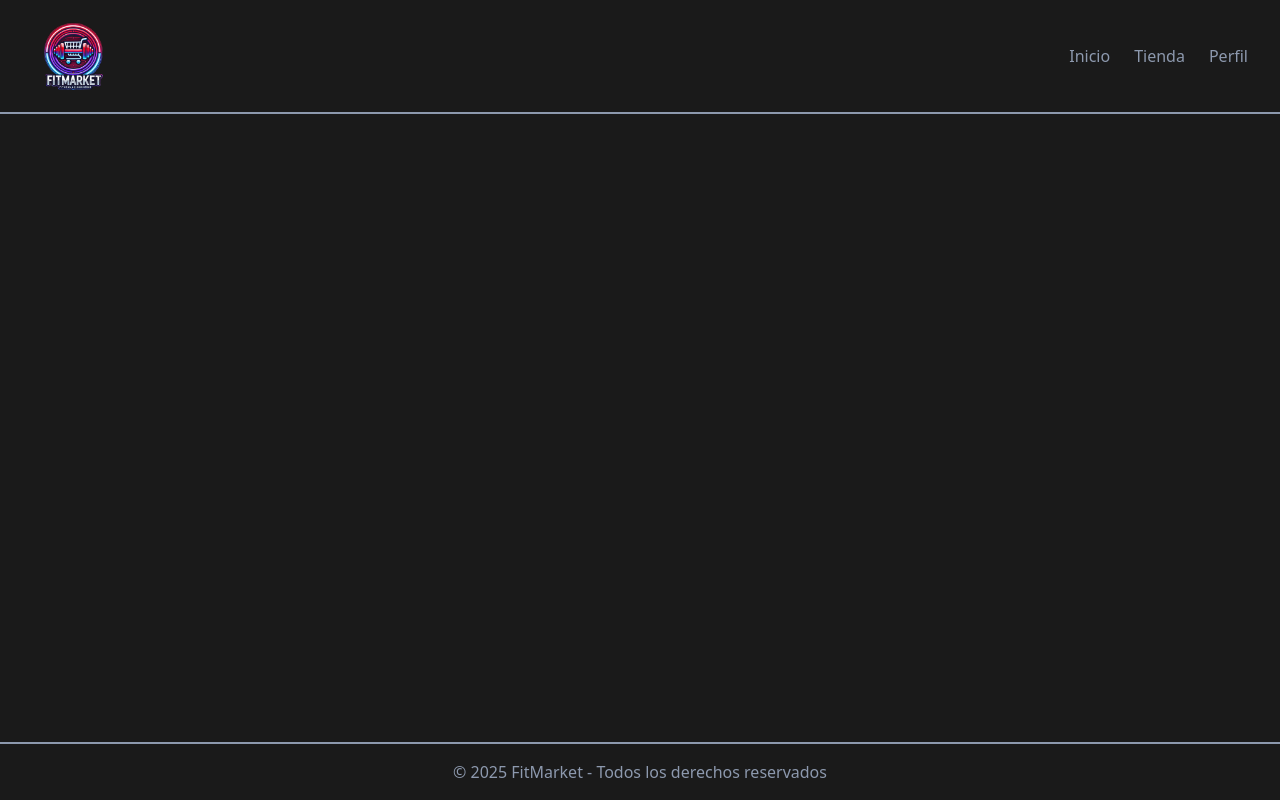
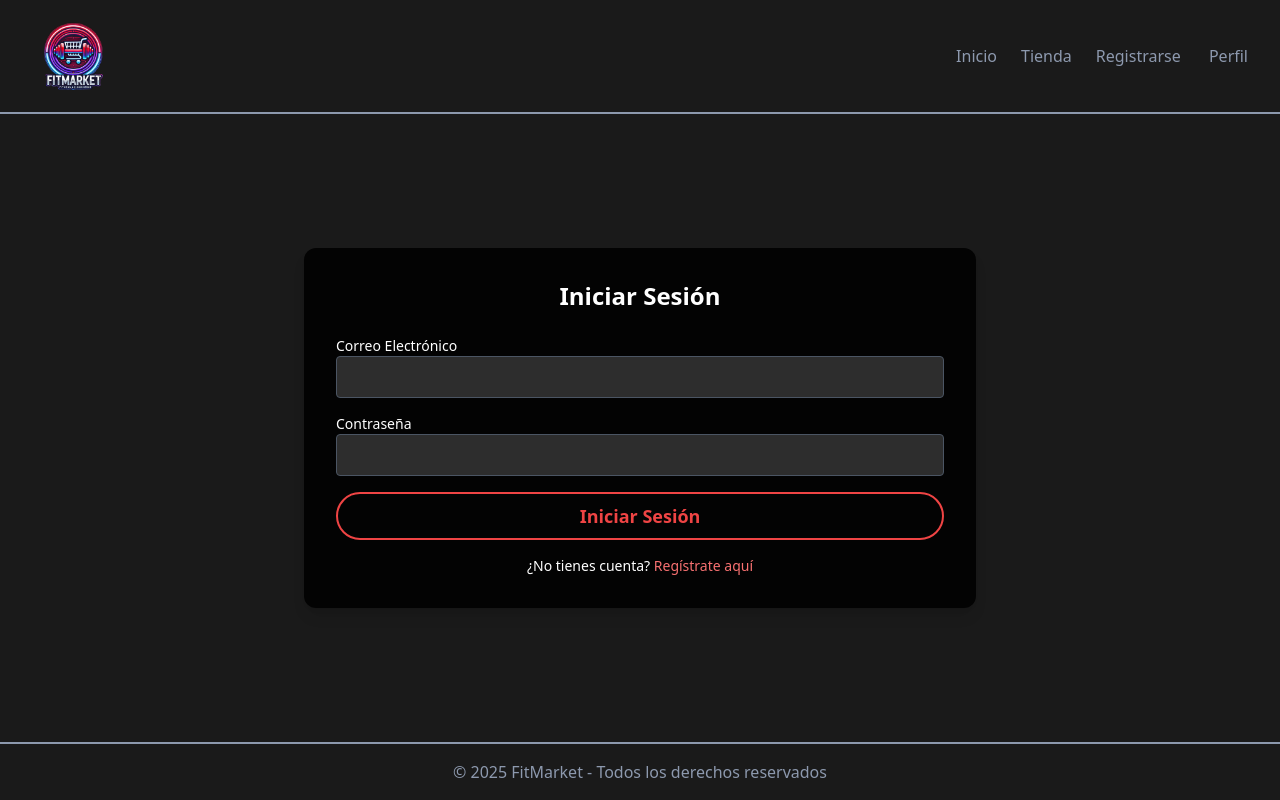
Before and after one commit to FelipeCaroca1/FitMarket, a React (Vite) app in the folder frontend/: page /login in a window 1280 px wide. Built offline with nearby package versions, Linux system fonts and the light colour scheme.

Commit message:
Páginas de Registro/Login

```diff
--- a/frontend/src/App.jsx
+++ b/frontend/src/App.jsx
@@ -2,6 +2,8 @@ import Layout from "./components/Layout/Layout";
 import { Routes, Route } from "react-router-dom";
 import Home from "./pages/Home";
 import Shop from "./pages/Shop";
+import Register from "./pages/Register";
+import Login from "./pages/Login";
 import PrivateRoutes from "./routes/PrivateRoutes";
 
 function App() {
@@ -11,6 +13,8 @@ function App() {
         {/* Rutas Públicas */}
         <Route path="/" element={<Home />} />
         <Route path="/shop" element={<Shop />} />
+        <Route path="/register" element={<Register />} />
+        <Route path="/login" element={<Login />} />
 
         {/* Rutas Privadas (aún sin páginas definidas) */}
         <Route
--- /dev/null
+++ b/frontend/src/components/Button.jsx
@@ -0,0 +1,27 @@
+import PropTypes from "prop-types";
+
+const Button = ({ children, type, onClick }) => {
+  return (
+    <button
+      type={type}
+      onClick={onClick}
+      className="w-full py-2 px-6 rounded-full border-2 border-red-500 text-red-500
+                 hover:bg-red-500 hover:text-white transition-all duration-300 text-lg font-semibold"
+    >
+      {children}
+    </button>
+  );
+};
+
+Button.propTypes = {
+  children: PropTypes.node.isRequired,
+  type: PropTypes.string,
+  onClick: PropTypes.func,
+};
+
+Button.defaultProps = {
+  type: "button",
+  onClick: () => {},
+};
+
+export default Button;
--- a/frontend/src/components/Layout/Layout.jsx
+++ b/frontend/src/components/Layout/Layout.jsx
@@ -4,13 +4,12 @@ import Footer from "./Footer";
 
 const Layout = ({ children }) => {
   return (
-    <div className="bg-background min-h-screen flex flex-col">
+    <div className="bg-background flex flex-col min-h-screen">
       <Navbar />
-      {/* 🔥 FIX: Esto garantiza que el contenido ocupe el espacio suficiente */}
-      <main className="flex-grow flex flex-col justify-center items-center w-full px-8">
+      <main className="flex-1 flex flex-col justify-center items-center w-full px-8">
         {children}
       </main>
-      <Footer />
+      <Footer className="mt-auto" />
     </div>
   );
 };
--- a/frontend/src/components/Layout/Navbar.jsx
+++ b/frontend/src/components/Layout/Navbar.jsx
@@ -10,6 +10,7 @@ const Navbar = () => {
       <div className="space-x-6">
         <Link to="/" className="text-textSecondary hover:text-primary transition-colors">Inicio</Link>
         <Link to="/shop" className="text-textSecondary hover:text-primary transition-colors">Tienda</Link>
+        <Link to="/register" className="text-textSecondary hover:text-primary transition-colors">Registrarse</Link> {/* ✅ Agregado */}
         <Link to="/profile" className="text-textSecondary hover:text-primary transition-colors">Perfil</Link>
       </div>
     </nav>
--- /dev/null
+++ b/frontend/src/pages/Login.jsx
@@ -0,0 +1,60 @@
+import { useState } from "react";
+import { Link } from "react-router-dom";
+import Button from "../components/Button"; // Botón reutilizable
+
+const Login = () => {
+  const [formData, setFormData] = useState({
+    email: "",
+    password: "",
+  });
+
+  const handleChange = (e) => {
+    setFormData({ ...formData, [e.target.name]: e.target.value });
+  };
+
+  const handleSubmit = (e) => {
+    e.preventDefault();
+    console.log("Inicio de sesión con:", formData);
+  };
+
+  return (
+    <div className="w-full flex justify-center items-center px-4">
+      <div className="bg-black/90 text-white p-8 rounded-xl shadow-lg w-full max-w-2xl">
+        <h2 className="text-2xl font-bold text-center mb-6">Iniciar Sesión</h2>
+        <form onSubmit={handleSubmit} className="flex flex-col space-y-4">
+          <div className="flex flex-col">
+            <label className="text-sm">Correo Electrónico</label>
+            <input
+              type="email"
+              name="email"
+              value={formData.email}
+              onChange={handleChange}
+              className="p-2 rounded bg-[#2d2d2d] text-white focus:outline-none border border-gray-600 focus:border-red-500 transition"
+              required
+            />
+          </div>
+          <div className="flex flex-col">
+            <label className="text-sm">Contraseña</label>
+            <input
+              type="password"
+              name="password"
+              value={formData.password}
+              onChange={handleChange}
+              className="p-2 rounded bg-[#2d2d2d] text-white focus:outline-none border border-gray-600 focus:border-red-500 transition"
+              required
+            />
+          </div>
+          <Button type="submit">Iniciar Sesión</Button>
+        </form>
+        <p className="text-center mt-4 text-sm">
+          ¿No tienes cuenta?{" "}
+          <Link to="/register" className="text-red-400 hover:text-red-500">
+            Regístrate aquí
+          </Link>
+        </p>
+      </div>
+    </div>
+  );
+};
+
+export default Login;
--- /dev/null
+++ b/frontend/src/pages/Register.jsx
@@ -0,0 +1,76 @@
+import { useState } from "react";
+import { Link } from "react-router-dom";
+import Button from "../components/Button"; // Importamos el nuevo componente
+
+const Register = () => {
+    const [formData, setFormData] = useState({
+        name: "",
+        email: "",
+        password: "",
+    });
+
+    const handleChange = (e) => {
+        setFormData({ ...formData, [e.target.name]: e.target.value });
+    };
+
+    const handleSubmit = (e) => {
+        e.preventDefault();
+        console.log("Formulario enviado:", formData);
+    };
+
+    return (
+        <div className="w-full flex justify-center items-center px-4">
+            <div className="bg-black/90 text-white p-8 rounded-xl shadow-lg w-full max-w-2xl">
+                <h2 className="text-2xl font-bold text-center mb-6">Crear Cuenta</h2>
+                <form onSubmit={handleSubmit} className="flex flex-col space-y-4">
+                    <div className="flex gap-4">
+                        <div className="flex flex-col w-1/2">
+                            <label className="text-sm">Nombre</label>
+                            <input
+                                type="text"
+                                name="name"
+                                value={formData.name}
+                                onChange={handleChange}
+                                className="p-2 rounded bg-[#2d2d2d] text-white focus:outline-none focus:ring-2 focus:ring-primary"
+                                required
+                            />
+                        </div>
+                        <div className="flex flex-col w-1/2">
+                            <label className="text-sm">Correo Electrónico</label>
+                            <input
+                                type="email"
+                                name="email"
+                                value={formData.email}
+                                onChange={handleChange}
+                                className="p-2 rounded bg-[#2d2d2d] text-white focus:outline-none focus:ring-2 focus:ring-primary"
+                                required
+                            />
+                        </div>
+                    </div>
+                    <div className="flex flex-col">
+                        <label className="text-sm">Contraseña</label>
+                        <input
+                            type="password"
+                            name="password"
+                            value={formData.password}
+                            onChange={handleChange}
+                            className="p-2 rounded bg-[#2d2d2d] text-white focus:outline-none focus:ring-2 focus:ring-primary"
+                            required
+                        />
+                    </div>
+                    <div className="mt-4">
+                        <Button type="submit">Registrarse</Button>
+                    </div>
+                </form>
+                <p className="text-center mt-4 text-sm">
+                    ¿Ya tienes cuenta?{" "}
+                    <Link to="/login" className="text-red-400 hover:text-red-500">
+                        Inicia sesión aquí
+                    </Link>
+                </p>
+            </div>
+        </div>
+    );
+};
+
+export default Register;
```
